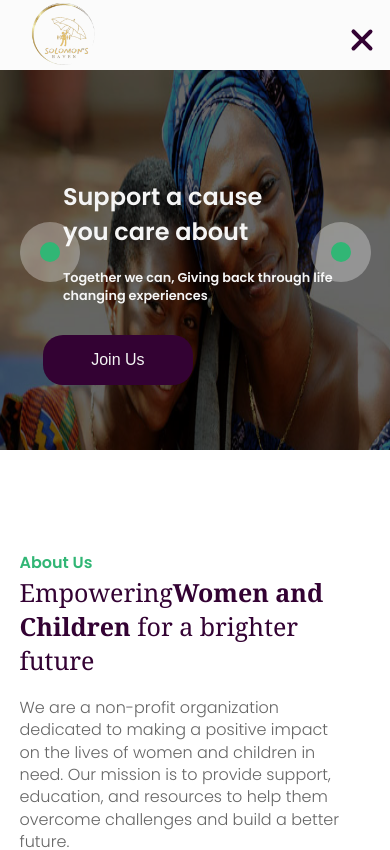
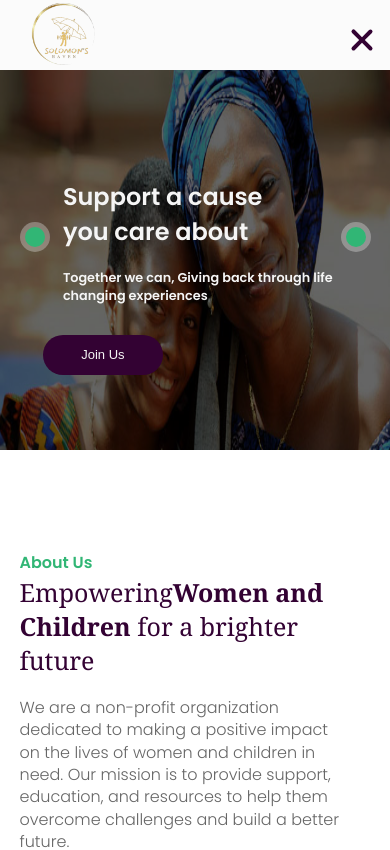
Before and after one commit to klaus139/solomons-haven, a React (Create React App) app: page / in a window 390 px wide. Shown: the top 850 px of the page. Built offline with nearby package versions, Linux system fonts and the light colour scheme.

Commit message:
home page done

```diff
--- a/src/App.css
+++ b/src/App.css
@@ -183,4 +183,14 @@ input {
     width: 100%;
     margin-left: 0px;
   }
+  .control-btn button {
+    background-color: rgba(255, 255, 255, 0.3);
+    width: 30px;
+    height: 30px;
+    line-height: 60px;
+    text-align: center;
+    border-radius: 50%;
+    color: white;
+    cursor: pointer;
+  }
 }
--- a/src/components/Home.css
+++ b/src/components/Home.css
@@ -168,4 +168,16 @@
         height:20px;
 
     }
+    .join-btn {
+      width: 120px;
+      height: 40px;
+      background-color: rgb(51, 2, 51);
+      border: none;
+      border-radius: 20px;
+      color: whitesmoke;
+      font-size: 13px;
+      padding: 10px;
+      cursor: pointer;
+      transition: all 0.3s; /* Added transition for smoother hover effect */
+    }
   }
--- a/src/components/joinus/Joinus.jsx
+++ b/src/components/joinus/Joinus.jsx
@@ -1,4 +1,5 @@
-import React from 'react'
+import React from 'react';
+import './joinus.css';
 import { Link } from 'react-router-dom';
 import { images } from '../../constants';
 
@@ -8,13 +9,13 @@ const Joinus = () => {
         <div className='join-content'>
             <div className='j-text'>
                 <h1>Join With Us</h1>
-                <p>The legal definition of a charitable organization (and of charity) varies between countries and in some instances regions of the country. The regulation, the tax treatment, and the way.</p>
+                <p>Help us to spread love to the people who needs it the most. Ensuring that they feel the warmt of love, support and charity that we share</p>
                 <Link>
                 <button className='j-btn'>Join Now</button>
                 </Link>
 
             </div>
-            <div>
+            <div className='join-img-div'>
                 <img src='https://preview.colorlib.com/theme/chariter/assets/img/gallery/joining1.jpg' alt='join-1' />
                 <img src={images.join1} alt='join' />
             </div>
--- a/src/components/joinus/joinus.css
+++ b/src/components/joinus/joinus.css
@@ -0,0 +1,72 @@
+/* Styles for mobile responsiveness */
+
+.join-container {
+    display: flex;
+    align-items: center;
+    justify-content: center;
+    background-color: aliceblue;
+    padding: 20px;
+}
+
+.j-text {
+    display: flex;
+    flex-direction: column;
+    padding: 20px;
+}
+
+.j-btn {
+    background-color: rgb(51, 2, 51);
+    color: white;
+    border: none;
+    border-radius: 20px;
+    padding: 20px 30px;
+    font-size: 16px;
+    cursor: pointer;
+}
+
+.join-content {
+    display: flex;
+    flex-direction: row;
+    padding: 20px;
+    align-items: center;
+    justify-content: space-between;
+}
+
+.join-img-div {
+    display: flex;
+    flex-direction: row;
+    gap: 20px;
+}
+
+.join-img-div img {
+    width: 400px;
+    height: 300px;
+    gap: 20px;
+    border-radius: 20px;
+}
+
+@media screen and (max-width: 768px) {
+    .join-content {
+        display: flex;
+        flex-direction: column;
+        align-items: center;
+    }
+
+    .join-img-div {
+        display: flex;
+        flex-direction: column;
+        padding: 10px;
+        gap: 10px;
+    }
+
+    .join-img-div img {
+        width: 100%; /* Adjusted to be responsive */
+        height: auto;
+        border-radius: 20px;
+        margin: 20px;
+    }
+
+    .j-text h1 {
+        font-size: 30px;
+    }
+}
--- a/src/pages/Home.jsx
+++ b/src/pages/Home.jsx
@@ -16,7 +16,7 @@ const Home = () => {
     <Whoweare />
     <Service />
     <Donate />
-    <Joinus />
+     <Joinus />
 
 
     </>
```
